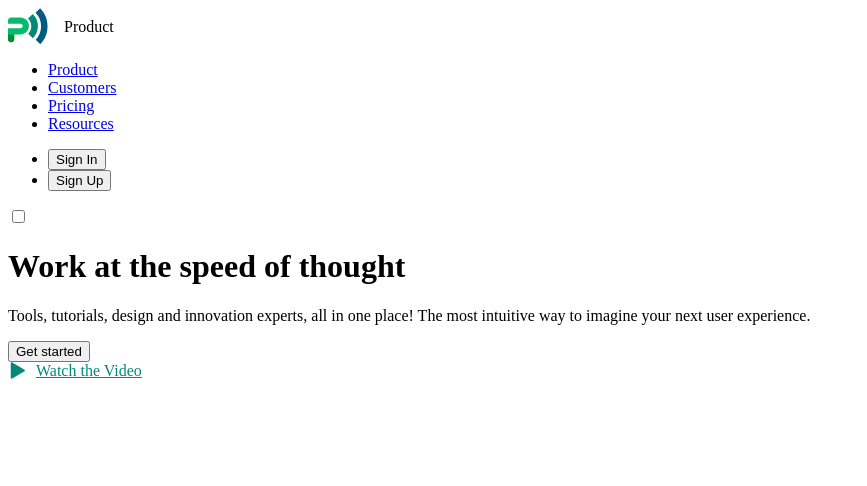
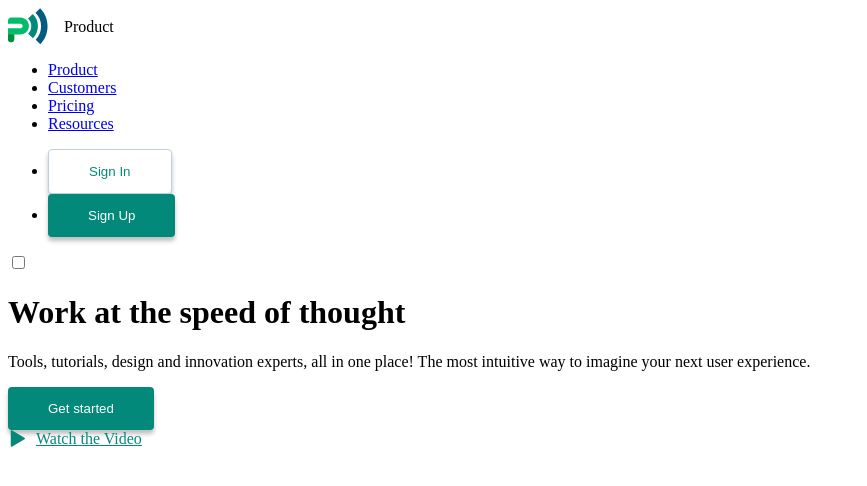
Before and after one commit to serhiikondratiuk/react-team-project, a React (Create React App) app: page / in a window 1280 px wide. Shown: the top 486 px of the page, without its empty margins (0-867 px from the left). Built offline with nearby package versions, Linux system fonts and the light colour scheme.

Commit message:
create hero

```diff
--- /dev/null
+++ b/src/components/Button.js
@@ -0,0 +1,44 @@
+import styled from 'styled-components';
+import { getStyles } from '../layout/layouts';
+const styles = getStyles();
+
+const buttonTypes = {
+  light: {
+    background: `${styles.whiteColor}`,
+    color: `${styles.accentColor}`,
+    border: `1px solid ${styles.greenColor}`,
+  },
+  bright: {
+    background: `${styles.accentColor}`,
+    color: `${styles.whiteColor}`,
+    border: 'none',
+  },
+};
+
+const DefaultButton = styled.button`
+  padding: 14px 40px;
+  background-color: ${({ btnType }) => buttonTypes[btnType].background};
+  box-shadow: 0px 4px 4px rgba(0, 0, 0, 0.25);
+  border: ${({ btnType }) => buttonTypes[btnType].border};
+  border-radius: 4px;
+  color: ${({ btnType }) => buttonTypes[btnType].color};
+  :hover,
+  :focus {
+    background: ${({ btnType }) =>
+      btnType === 'light'
+        ? buttonTypes['bright'].background
+        : buttonTypes['light'].background};
+    color: ${({ btnType }) =>
+      btnType === 'light'
+        ? buttonTypes['bright'].color
+        : buttonTypes['light'].color};
+  }
+`;
+
+export function Button({ children, btnType }) {
+  return <DefaultButton btnType={btnType}>{children}</DefaultButton>;
+}
+
+Button.defaultProps = {
+  btnType: 'light',
+};
--- a/src/components/Navigation/Navigation.js
+++ b/src/components/Navigation/Navigation.js
@@ -1,4 +1,5 @@
 import React from 'react';
+import { Button } from '../Button';
 
 const Navigation = () => {
   return (
@@ -19,10 +20,14 @@
       </ul>
       <ul>
         <li>
-          <button type="button">Sign In</button>
+          <Button btnType="light" type="button">
+            Sign In
+          </Button>
         </li>
         <li>
-          <button type="button">Sign Up</button>
+          <Button btnType="bright" type="button">
+            Sign Up
+          </Button>
         </li>
       </ul>
       <input type="checkbox" />
--- a/src/index.css
+++ b/src/index.css
@@ -1 +1,4 @@
 @import-normalize;
+button {
+  cursor: pointer;
+}
--- a/src/layout/colors.js
+++ b/src/layout/colors.js
@@ -9,3 +9,5 @@
 export const thirdFontColor = '#2F281E';
 export const fourthFontColor = '#737373';
 export const userRoleColor = '#252B42';
+export const whiteColor = '#ffffff';
+export const greenColor = '#BCD0E5';
--- a/src/layout/layouts.js
+++ b/src/layout/layouts.js
@@ -5,5 +5,7 @@
     userRoleColor: colors.userRoleColor,
     userNameColor: colors.accentColor,
     accentColor: colors.accentColor,
+    whiteColor: colors.whiteColor,
+    greenColor: colors.greenColor,
   };
 }
--- a/src/pages/Home/Home.js
+++ b/src/pages/Home/Home.js
@@ -1,6 +1,7 @@
 import Icon from '../../components/Icon';
 import { getStyles } from '../../layout/layouts';
 import styled from 'styled-components';
+import { Button } from '../../components/Button';
 const styles = getStyles();
 
 const VideoLink = styled.a`
@@ -21,7 +22,9 @@
         most intuitive way to imagine your next user experience.
       </p>
       <div>
-        <button type="button">Get started</button>
+        <Button btnType="bright" type="button">
+          Get started
+        </Button>
         <VideoLink href="/">
           <Icon
             fill={styles.accentColor}
```
